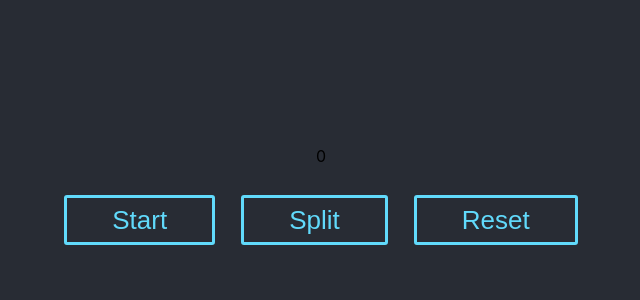
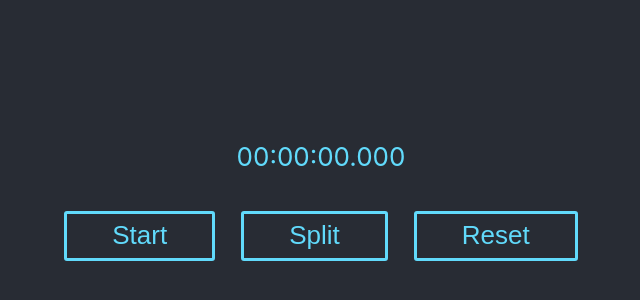
Before and after one commit to devolasvegas/react-stopwatch, a React (Create React App) app: page / in a window 1280 px wide. Shown: the part 206-506 px from the top of the page, without its empty margins (319-959 px from the left). Built offline with nearby package versions, Linux system fonts and the light colour scheme.

Commit message:
format time displayed

```diff
--- a/src/Stopwatch.js
+++ b/src/Stopwatch.js
@@ -12,6 +12,11 @@ const StyledStopwatch = styled.main`
     flex-direction: column;
     align-items: center;
     justify-content: center;
+  }
+
+  .timer {
+    color: ${props => props.theme.mainColor};
+    font-size: calc(10px + 2vmin);
   }
 
   .button-container {
@@ -48,7 +53,7 @@ class Stopwatch extends Component {
       } else {
         const startTime = Date.now() - this.state.timeRunning
         this.timer = setInterval(() => {
-          this.setState({ timeRunning: Date.now() - startTime})
+          this.setState({ timeRunning: Date.now() - startTime })
         })
       }
       return { isRunning: !state.isRunning }
@@ -60,7 +65,15 @@ class Stopwatch extends Component {
   }
 
   resetButton = () => {
-    this.setState({ timeRunning: 0, isRunning: false })
+    this.setState({
+      timeRunning: 0,
+      isRunning: false,
+      splits: [],
+    })
+  }
+
+  formatTime = (milliseconds) => {
+    return new Date(milliseconds).toISOString().slice(11, -1)
   }
 
   render() {
@@ -69,12 +82,12 @@ class Stopwatch extends Component {
     return (
       <StyledStopwatch>
         <article className="App-header">
-          <p>{timeRunning}</p>
+          <p className="timer">{this.formatTime(timeRunning)}</p>
           <div className="button-container">
             <button type="button" className="start-button" onClick={this.startButton}>
               { isRunning ? 'Stop' : 'Start'}
             </button>
-            <button type="button" className="split-button">
+            <button type="button" className="split-button" onClick={this.splitButton}>
               Split
             </button>
             <button type="button" className="reset-button" onClick={this.resetButton}>
```
